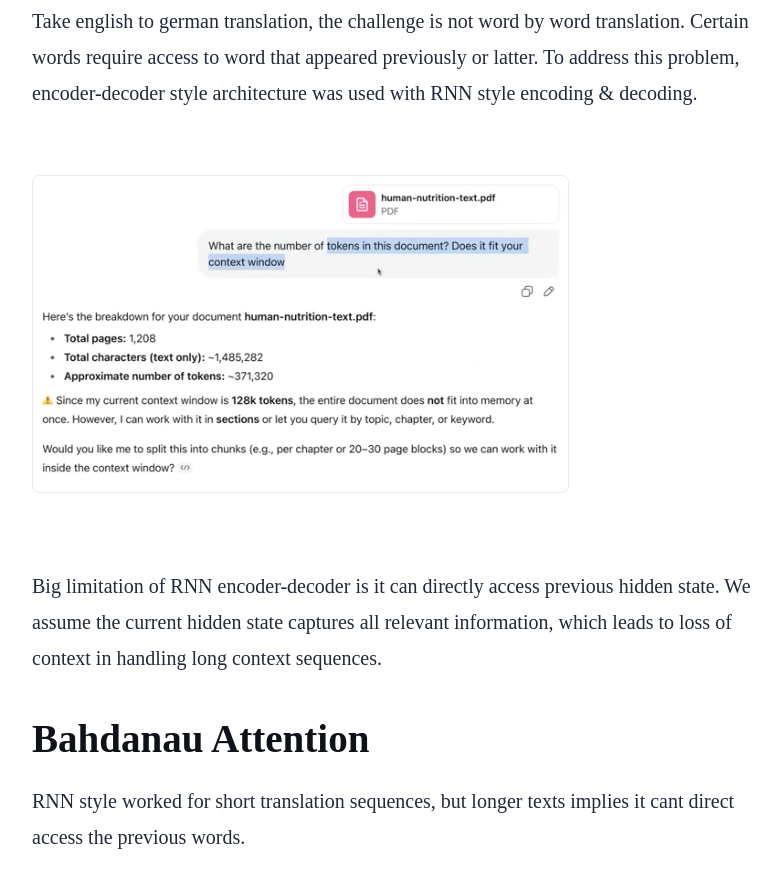
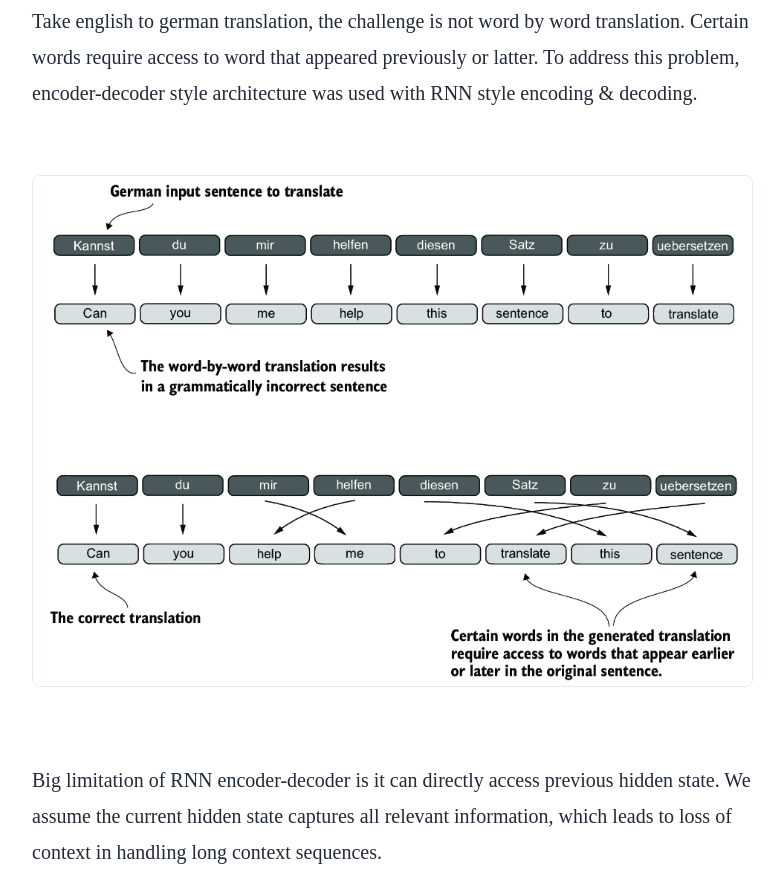
Before and after one commit to rangarajp/rangarajp.github.io, an Astro site: page /concepts/transformers/attention in a window 1280 px wide. Shown: the part 652-1536 px from the top of the page, without its empty margins (248-1032 px from the left). Built offline with nearby package versions, Linux system fonts and the light colour scheme; Astro itself is replaced by a stand-in of ours.

Commit message:
transformers-attention

```diff
--- a/src/content/concepts/transformers/attention.md
+++ b/src/content/concepts/transformers/attention.md
@@ -12,7 +12,7 @@ Problem with handling long sequences
 
 Take english to german translation, the challenge is not word by word translation. Certain words require access to word that appeared previously or latter. To address this problem, encoder-decoder style architecture was used with RNN style encoding & decoding.
 
-![Context Window Limit](./images/attention-background-context-window.png)
+![Why Attention](./images/attention-background-translation.png)
 
 Big limitation of RNN encoder-decoder is it can directly access previous hidden state. We assume the current hidden state captures all relevant information, which leads to loss of context in handling long context sequences.
 
```
Also changed, not shown: src/content/concepts/transformers/images/attention-background-translation.png (added).
